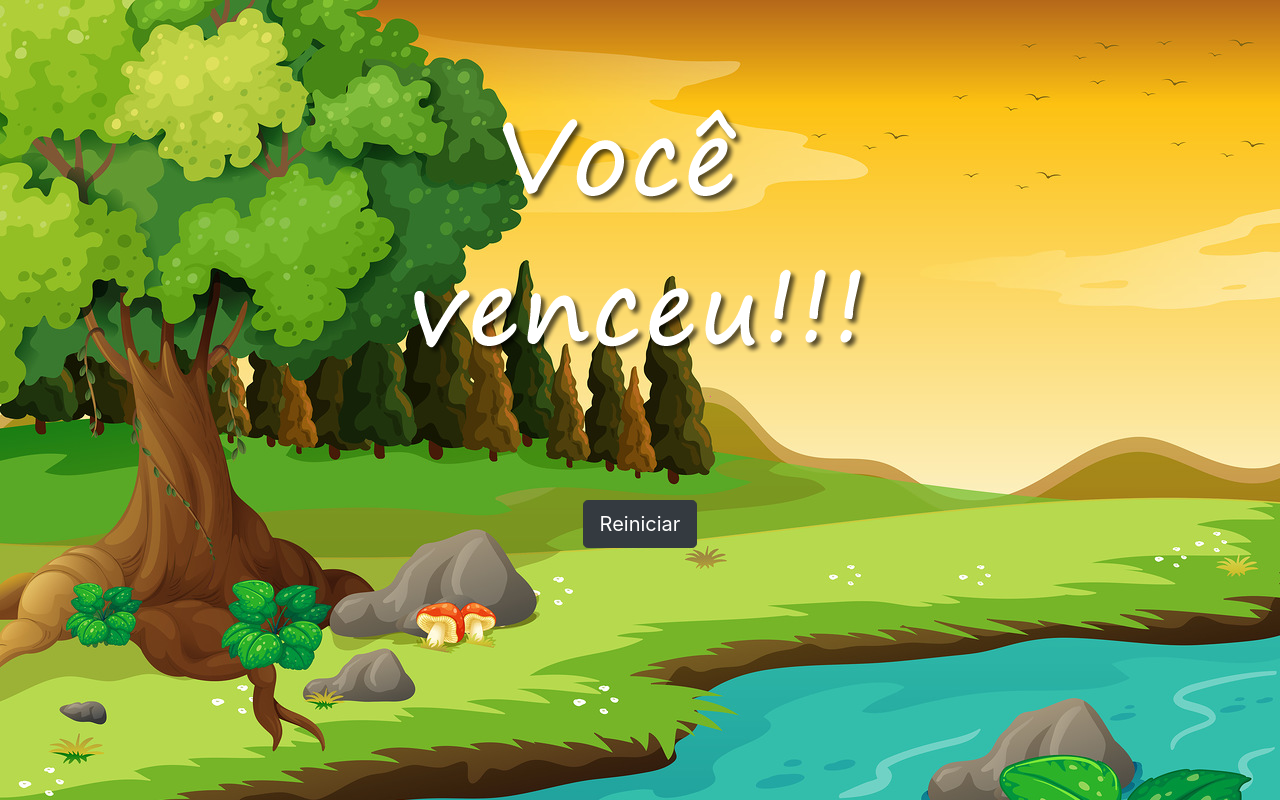
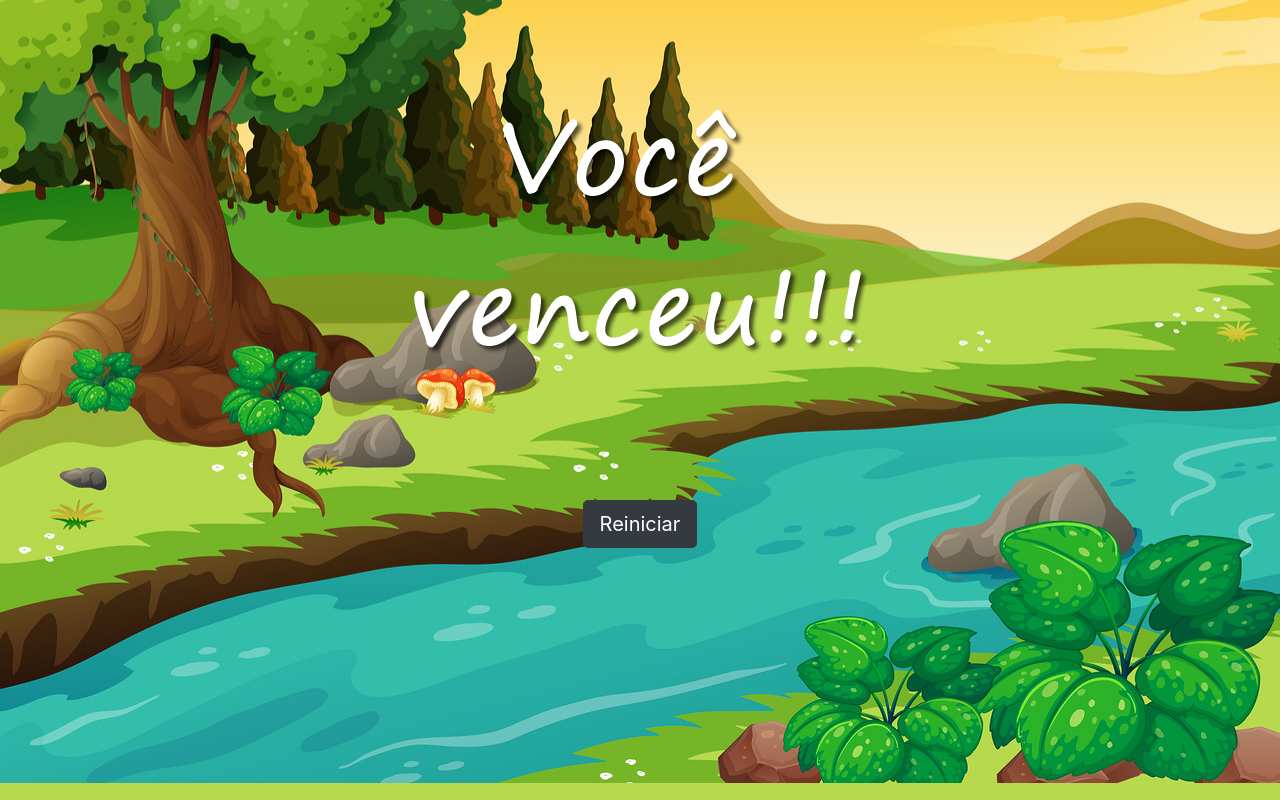
Before and after one commit to andr3m0ur4/Game_Mata_Mosquito, a plain HTML site: page vitoria.html in a window 1280 px wide. Drawn offline with nearby package versions, Linux system fonts and the light colour scheme.

Commit message:
Ajustes finais

```diff
--- a/css/estilo.css
+++ b/css/estilo.css
@@ -1,6 +1,13 @@
+html {
+	cursor: url(../imagens/mata_mosquito.png) 30 30, auto;
+}
+
 body {
+	background-color: #B7D94E;
 	background-image: url(../imagens/bg.jpg);
 	background-repeat: no-repeat;
+	background-position: center;
+	background-size: cover;
 }
 
 .mosquito1 {
--- a/vitoria.html
+++ b/vitoria.html
@@ -20,7 +20,7 @@
 			<div class="row">
 				<div class="col">
 					<div class="d-flex justify-content-center">
-						<button type="button" class="btn btn-dark btn-lg" onclick="window.location.href = 'app.html'">Reiniciar</button>
+						<button type="button" class="btn btn-dark btn-lg" onclick="window.location.href = 'index.html'">Reiniciar</button>
 					</div>
 				</div>
 			</div>
```
Also changed, not shown: fim_de_jogo.html (+1 -1 lines), imagens/mata_mosca.png (deleted).
